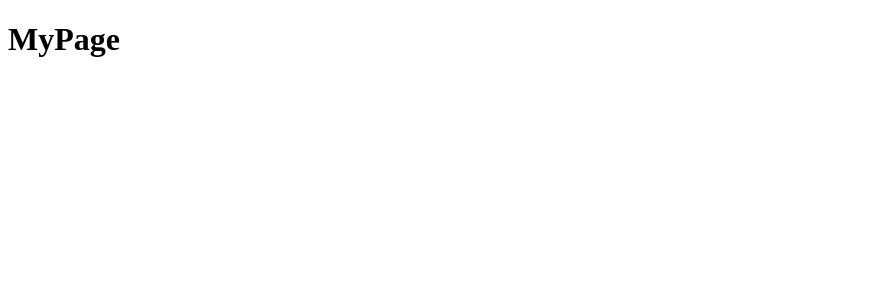
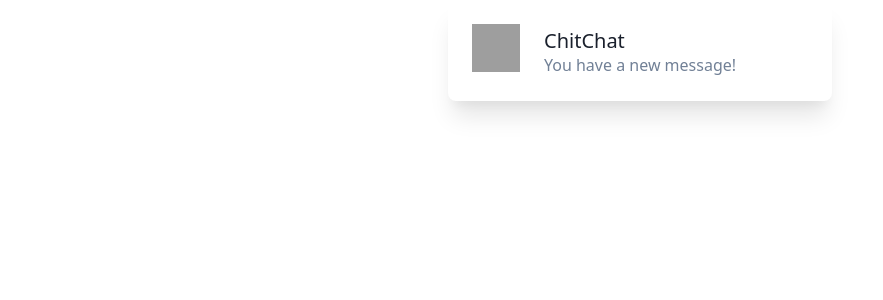
Before and after one commit to Binbiubiubiu/next-template, a Next.js app: page / in a window 1280 px wide. Shown: the top 300 px of the page, without its empty margins (0-883 px from the left). Built offline with nearby package versions, Linux system fonts and the light colour scheme; grey boxes are pictures that could not be loaded.

Commit message:
:heavy_plus_sign: add tailwind 、postcss、less

```diff
--- a/next.config.js
+++ b/next.config.js
@@ -1,4 +1,7 @@
 const isProd = process.env.NODE_ENV === "production";
+const path = require("path");
+
+const r = p => path.resolve(__dirname, p);
 
 let config = {
   lessLoaderOptions: {
@@ -18,6 +21,7 @@
     // Perform customizations to webpack config
     // Important: return the modified config
     config.plugins.push(new webpack.IgnorePlugin(/\/__tests__\//));
+    config.resolve.alias["@"] = r("src");
     return config;
   },
   webpackDevMiddleware: config => {
@@ -28,6 +32,6 @@
   exportTrailingSlash: false
 };
 
-config = withLess(config);
+config = require("@zeit/next-less")(config);
 
 module.exports = config;
--- a/pages/_app.tsx
+++ b/pages/_app.tsx
@@ -1,5 +1,6 @@
 import React from "react";
 import App from "next/app";
+import "@/styles/global.less";
 
 export default class MyApp extends App {
   render() {
--- a/pages/_document.tsx
+++ b/pages/_document.tsx
@@ -1,31 +1,10 @@
 import React from "react";
 import Document, { DocumentContext } from "next/document";
-import { ServerStyleSheet } from "styled-components";
 
 class MyDocument extends Document {
   static async getInitialProps(ctx: DocumentContext) {
-    const sheet = new ServerStyleSheet();
-    const originalRenderPage = ctx.renderPage;
-
-    try {
-      ctx.renderPage = () =>
-        originalRenderPage({
-          enhanceApp: App => props => sheet.collectStyles(<App {...props} />)
-        });
-
-      const initialProps = await Document.getInitialProps(ctx);
-      return {
-        ...initialProps,
-        style: (
-          <>
-            {initialProps}
-            {sheet.getStyleElement()}
-          </>
-        )
-      };
-    } finally {
-      sheet.seal();
-    }
+    const initialProps = await Document.getInitialProps(ctx);
+    return { ...initialProps };
   }
 }
 
--- a/pages/index.tsx
+++ b/pages/index.tsx
@@ -1,10 +1,20 @@
 import React from "react";
-import Layout from "../layout";
+import Layout from "@/layout";
 
 export default function Index() {
   return (
     <Layout>
-      <h1>MyPage</h1>
+      <div className="max-w-sm mx-auto flex p-6 bg-white rounded-lg shadow-xl">
+        <div className="flex-shrink-0">
+          <img className="h-12 w-12" src="/img/logo.svg" alt="ChitChat Logo" />
+        </div>
+        <div className="ml-6 pt-1">
+          <h4 className="text-xl text-gray-900 leading-tight">ChitChat</h4>
+          <p className="text-base text-gray-600 leading-normal">
+            You have a new message!
+          </p>
+        </div>
+      </div>
     </Layout>
   );
 }
--- /dev/null
+++ b/postcss.config.js
@@ -0,0 +1,20 @@
+const purgecss = require("@fullhuman/postcss-purgecss")({
+  // Specify the paths to all of the template files in your project
+  content: [
+    "./src/**/*.html",
+    "./src/**/*.tsx"
+    // etc.
+  ],
+
+  // Include any special characters you're using in this regular expression
+  defaultExtractor: content => content.match(/[\w-/:]*[\w-/:]/g) || []
+});
+
+module.exports = {
+  plugins: [
+    require("postcss-import"),
+    require("tailwindcss"),
+    require("postcss-preset-env")({ stage: 1 }),
+    ...(process.env.NODE_ENV === "production" ? [purgecss] : [])
+  ]
+};
--- /dev/null
+++ b/src/styles/global.less
@@ -0,0 +1,3 @@
+@import "tailwindcss/base.css";
+@import "tailwindcss/components.css";
+@import "tailwindcss/utilities.css";
--- /dev/null
+++ b/tailwind.config.js
@@ -0,0 +1,7 @@
+module.exports = {
+  theme: {
+    extend: {}
+  },
+  variants: {},
+  plugins: []
+}
--- a/tsconfig.json
+++ b/tsconfig.json
@@ -12,7 +12,11 @@
     "moduleResolution": "node",
     "resolveJsonModule": true,
     "isolatedModules": true,
-    "jsx": "preserve"
+    "jsx": "preserve",
+    "baseUrl": ".",
+    "paths": {
+      "@/*": ["src/*"]
+    }
   },
   "exclude": ["node_modules"],
   "include": ["next-env.d.ts", "**/*.ts", "**/*.tsx"]
```
Also changed, not shown: package.json (+12 -2 lines), src/components/nav.tsx (renamed from components/nav.tsx), src/layout/index.tsx (renamed from layout/index.tsx), 1 other file (tests, documents, lock files or other folders).
